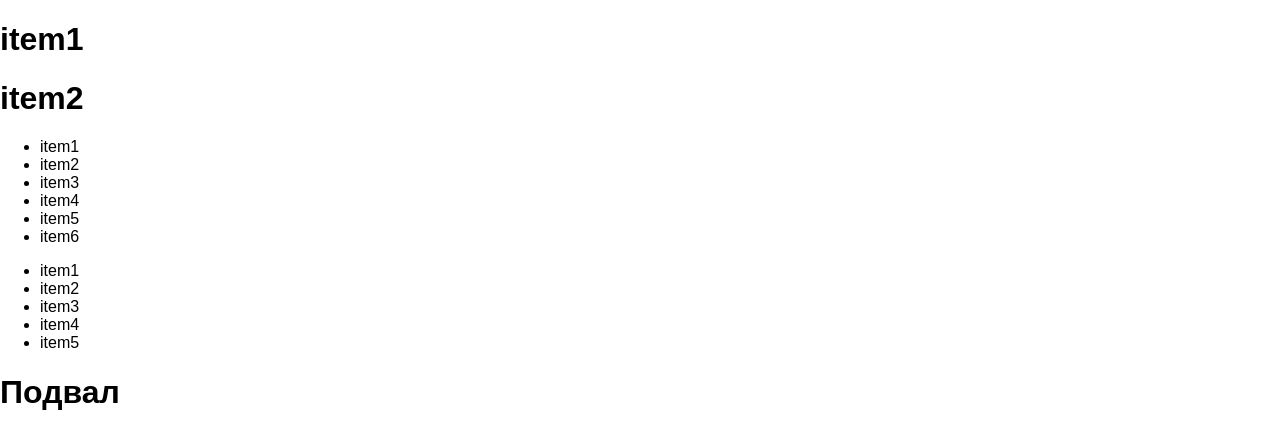
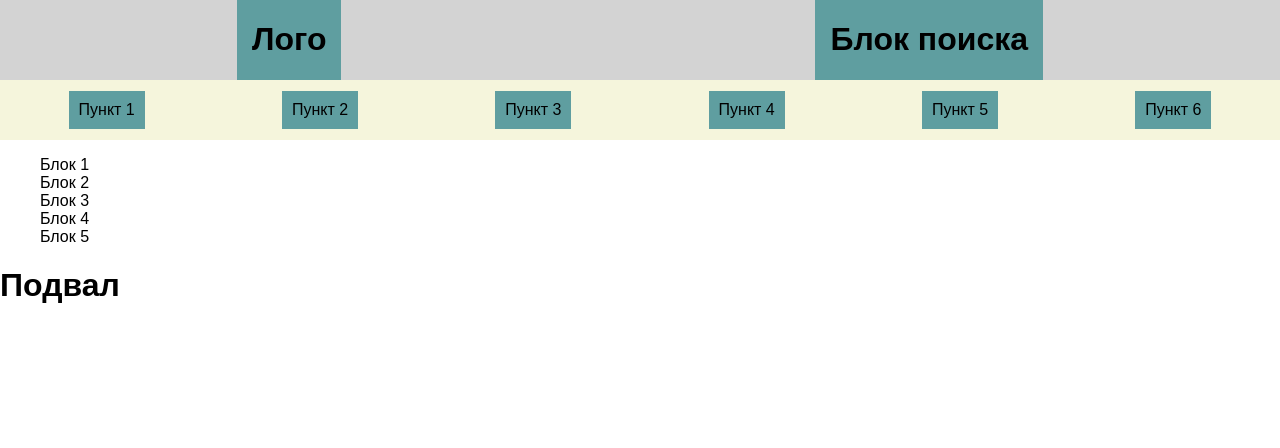
Before and after one commit to rossanoua/SimpleSiteWithFlexBox, a plain HTML site: page index.html in a window 1280 px wide. Drawn offline with Linux system fonts and the light colour scheme.

Commit message:
header was done

```diff
--- a/css/styles.css
+++ b/css/styles.css
@@ -0,0 +1,35 @@
+body{
+    min-width: 457px;
+}
+
+header .firstline{
+    display: flex;
+    flex-flow: row nowrap;
+    justify-content: space-around;
+    background-color: lightgrey;
+}
+
+header .firstline div{
+    background-color: cadetblue;
+    padding:0 15px;
+}
+
+li {
+    list-style: none;
+}
+
+header ul{
+    margin:0;
+    padding:0;
+    display: flex;
+    flex-flow: row nowrap;
+    justify-content: space-around;
+    background-color: beige;
+    align-items:center;
+    height:60px;
+}
+
+header ul li{
+    background-color: cadetblue;
+    padding:10px;
+}
--- a/index.html
+++ b/index.html
@@ -8,29 +8,31 @@
 </head>
 <body>
     <header>
-        <div>
-            <h1>item1</h1>
-        </div>
-        <div>
-            <h1>item2</h1>
+        <div class="firstline">
+            <div>
+                <h1>Лого</h1>
+            </div>
+            <div>
+                <h1>Блок поиска</h1>
+            </div>
         </div>
         <ul>
-            <li>item1</li>
-            <li>item2</li>
-            <li>item3</li>
-            <li>item4</li>
-            <li>item5</li>
-            <li>item6</li>
+            <li>Пункт 1</li>
+            <li>Пункт 2</li>
+            <li>Пункт 3</li>
+            <li>Пункт 4</li>
+            <li>Пункт 5</li>
+            <li>Пункт 6</li>
         </ul>
     </header>
 
     <nav>
         <ul>
-            <li>item1</li>
-            <li>item2</li>
-            <li>item3</li>
-            <li>item4</li>
-            <li>item5</li>
+            <li>Блок 1</li>
+            <li>Блок 2</li>
+            <li>Блок 3</li>
+            <li>Блок 4</li>
+            <li>Блок 5</li>
         </ul>
     </nav>
 
```
